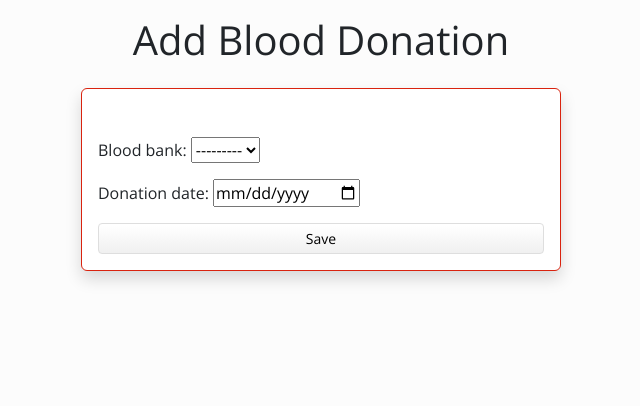
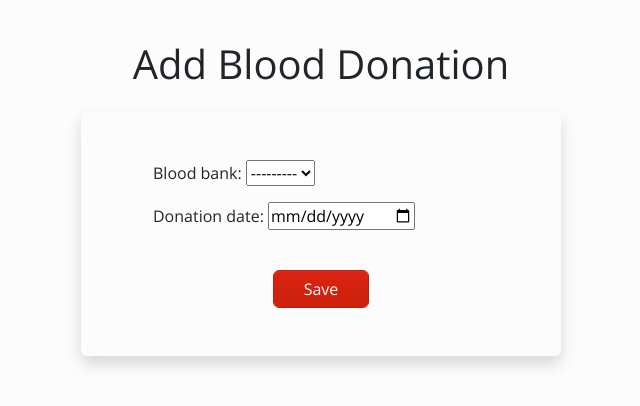
Before and after one commit to CodeLynch/BloodBankSystem, a Django app: template BloodBankSystem/donation/templates/donation_index.html in a window 1280 px wide. Shown: the part 72-478 px from the top of the page, without its empty margins (319-959 px from the left). Run offline with Django 4.2, Linux system fonts and the light colour scheme; the template is opened without the code that fills it: values that come from a table or form of the project are taken from there, others are empty; some libraries are stand-ins or nearby versions.

Commit message:
donation

```diff
--- a/BloodBankSystem/donation/templates/donation_index.html
+++ b/BloodBankSystem/donation/templates/donation_index.html
@@ -46,21 +46,26 @@ Add Donation
 
 
 
-<div class="container">
+<main class="container py-4">
+
         <div class="container2" align="center" >
             <h1 class="p-3" >Add Blood Donation</h1>
-            <div class="card border-primary shadow p-3 mb-5 bg-white rounded" style="max-width: 30rem;" align="left" >
-                    <div class="card-body">
-                        <form method="post" enctype="multipart/form-data">
+            <div class="col-lg-8 shadow rounded px-5 py-5 row justify-content-center" style="max-width: 30rem;" align="left" >
+
+                         <form method="post" enctype="multipart/form-data" class="row justify-content-center">
                             {% csrf_token %}
-                            </div>
+                             <div class="mt">
+
+                             </div>
+
                             {{form.as_p}}
-                            <button type="submit" class="btn btn-secondary btn-sm" >Save</button>
-                        </form>
+                                <div class="col-lg-4">
+                                      <button type="submit" class="btn btn-primary mt-4 form-control">Save</button>
+                                </div>
+                         </form>
                     </div>
-                </div>
-        </div>
-</div>
+            </div>
+</main>
 
 
 
```
Also changed, not shown: BloodBankSystem/accounts/templates/partials/_donor.html (+17 -7 lines).
